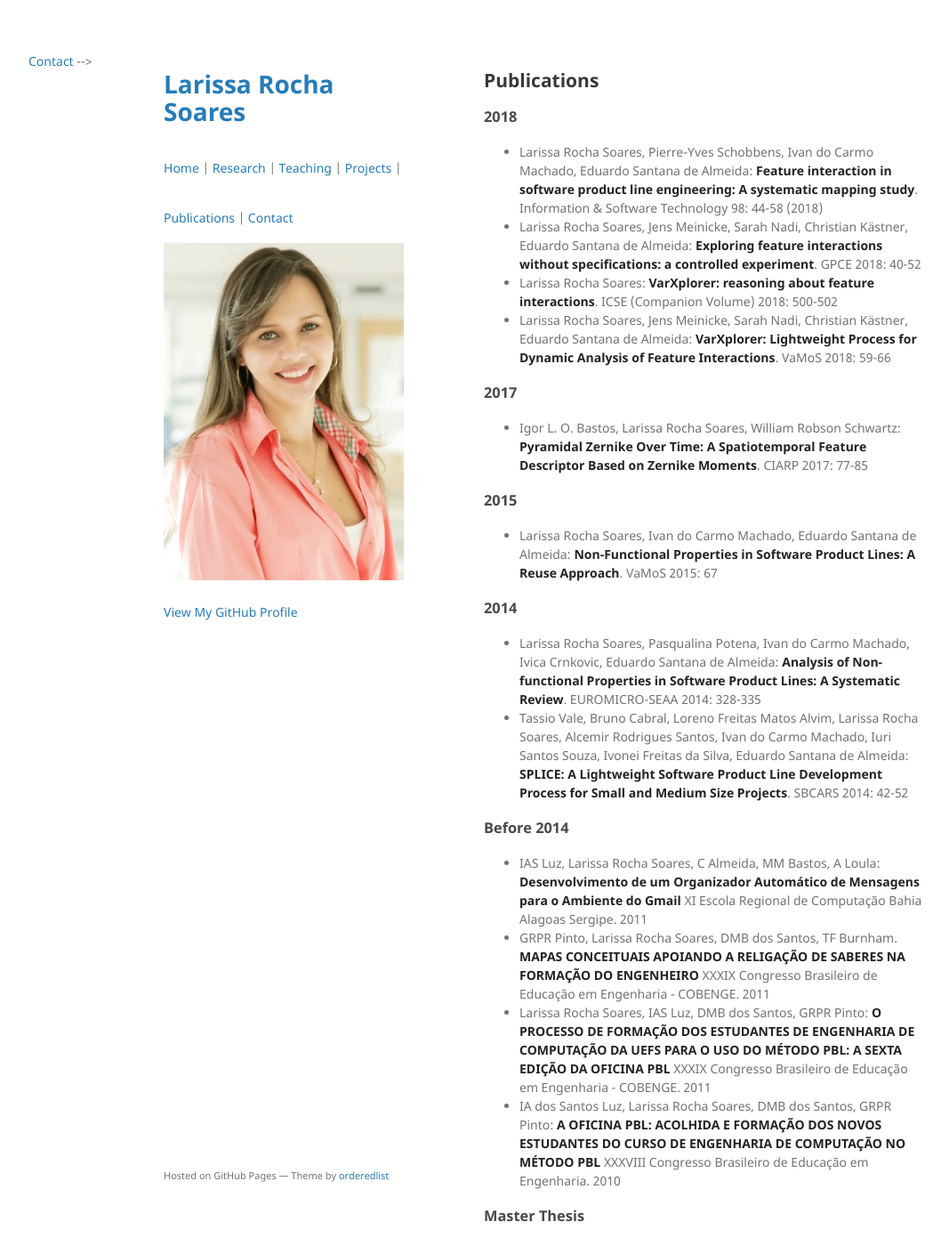
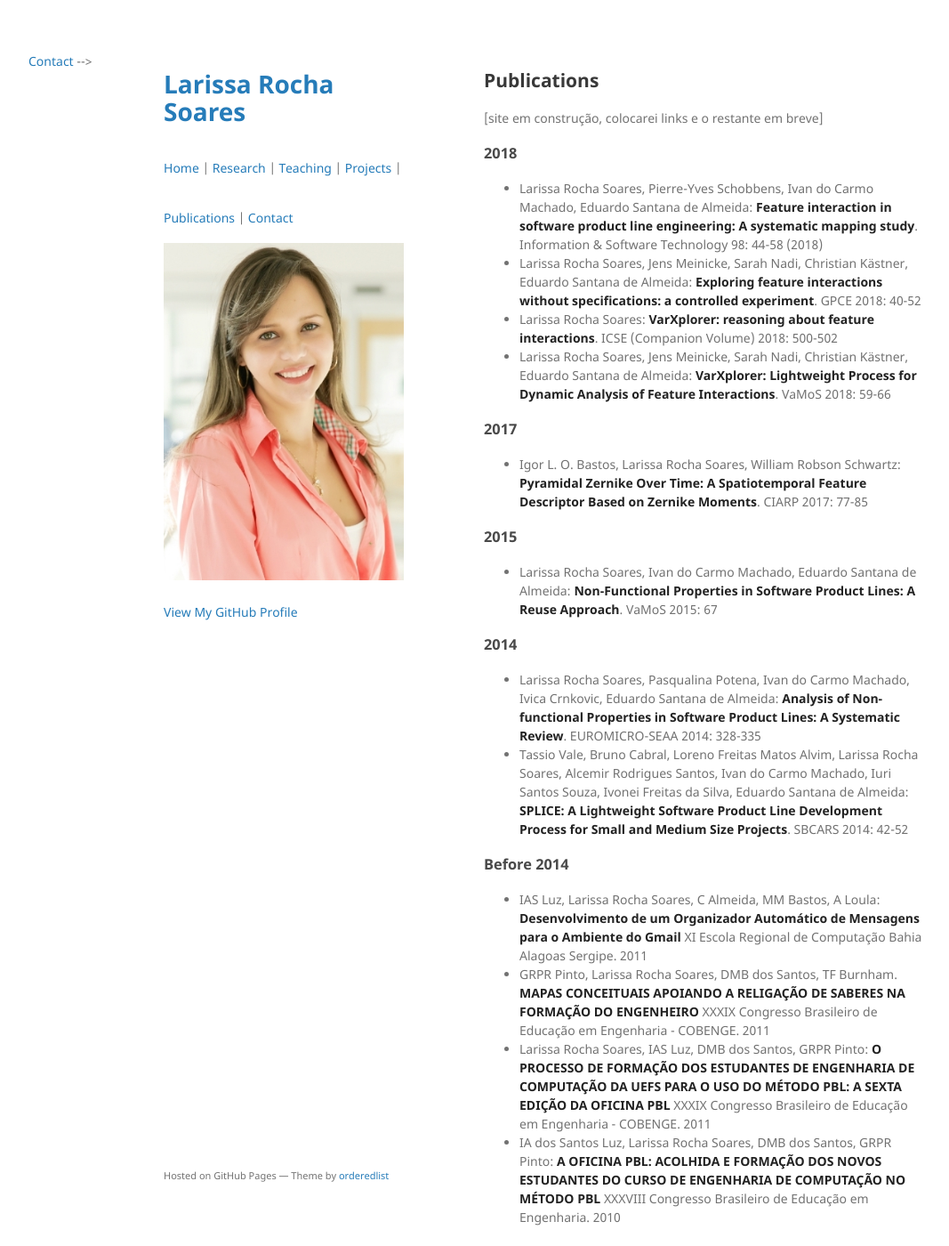
Before and after one commit to larirsoares/larirsoares.github.io, a Jekyll site: the page built from publications.md, in a window 1280 px wide and 1400 px high. Shown: the whole window at 89% size, without its empty margins (26-1093 px from the left). Built offline with Jekyll 4.4.1, drawn with Linux system fonts in a browser that asks for light colours; the repository's description, which GitHub fills in, is left out; some of the changed text lies outside the part shown.

Commit message:
Update publications.md

```diff
--- a/publications.md
+++ b/publications.md
@@ -11,6 +11,7 @@ title: "Publications"
 - [dblp](http://dblp.uni-trier.de/pers/hd/s/Souza:Rodrigo_R=_G=) -->
 
 ## Publications
+[site em construção, colocarei links e o restante em breve]
 
 ### 2018
 * Larissa Rocha Soares, Pierre-Yves Schobbens, Ivan do Carmo Machado, Eduardo Santana de Almeida: **Feature interaction in software product line engineering: A systematic mapping study**. Information & Software Technology 98: 44-58 (2018)
```
Also changed, not shown: other parts of publications.md (+0 -2 lines).
